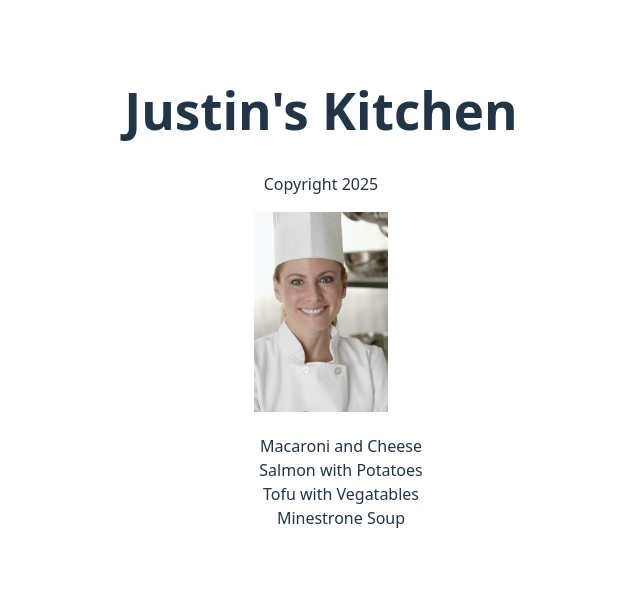
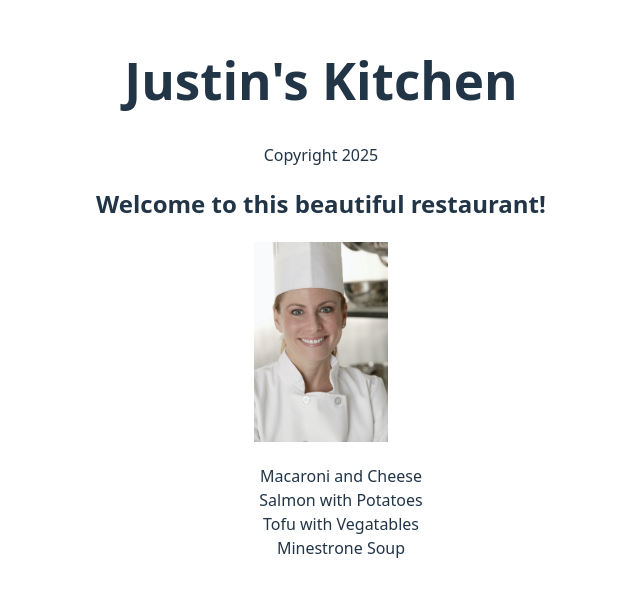
Before and after one commit to JustinStarrSNHU/react-project, a React (Vite) app: page / in a window 1280 px wide. Shown: the part 103-696 px from the top of the page, without its empty margins (319-959 px from the left). Built offline with nearby package versions, Linux system fonts and the light colour scheme.

Commit message:
Added a react fragment <></>

```diff
--- a/src/App.jsx
+++ b/src/App.jsx
@@ -25,6 +25,10 @@ const dishObjects = items.map((dish, i) => ({
 
 function Main({ dishes }) {
   return (
+    <>
+      <div>
+        <h2>Welcome to this beautiful restaurant!</h2>
+      </div>
       <main>
         <img
           src={chef}
@@ -37,7 +41,7 @@ function Main({ dishes }) {
           ))}
         </ul>
       </main>
-
+    </>
   );
 }
 
```
Lines whose indentation alone changed are shown as unchanged.
